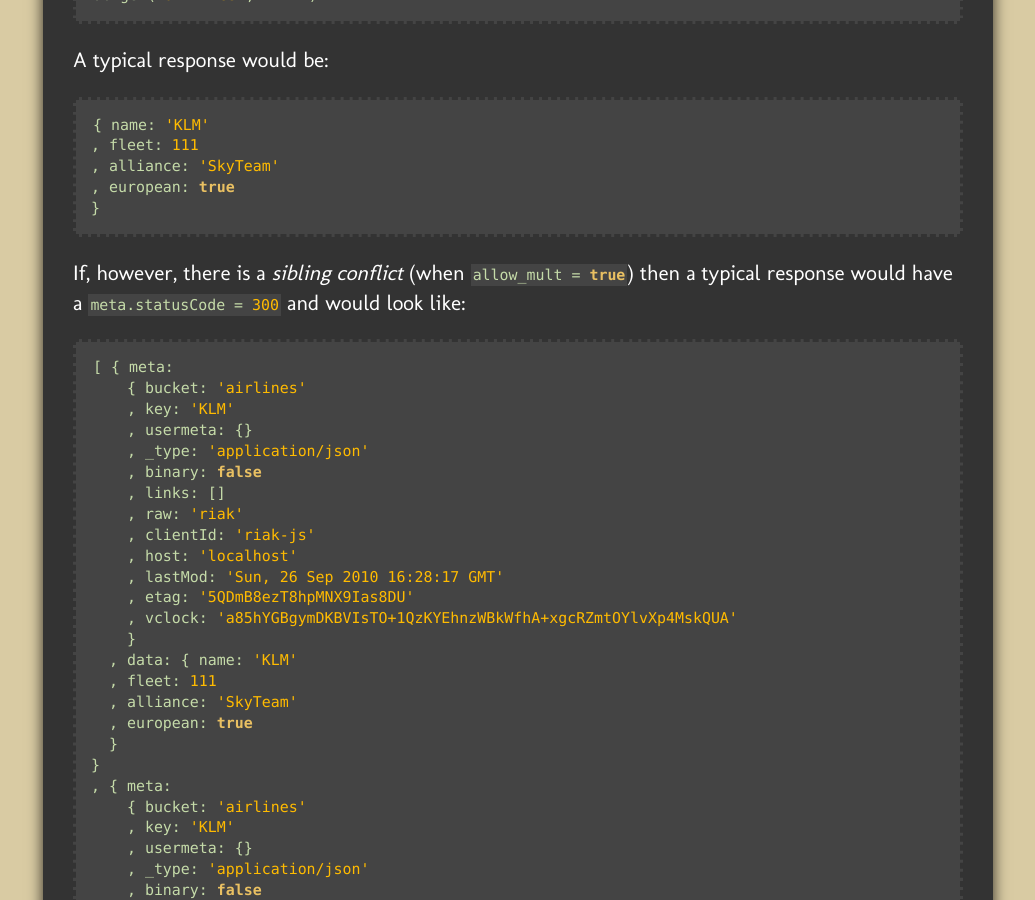
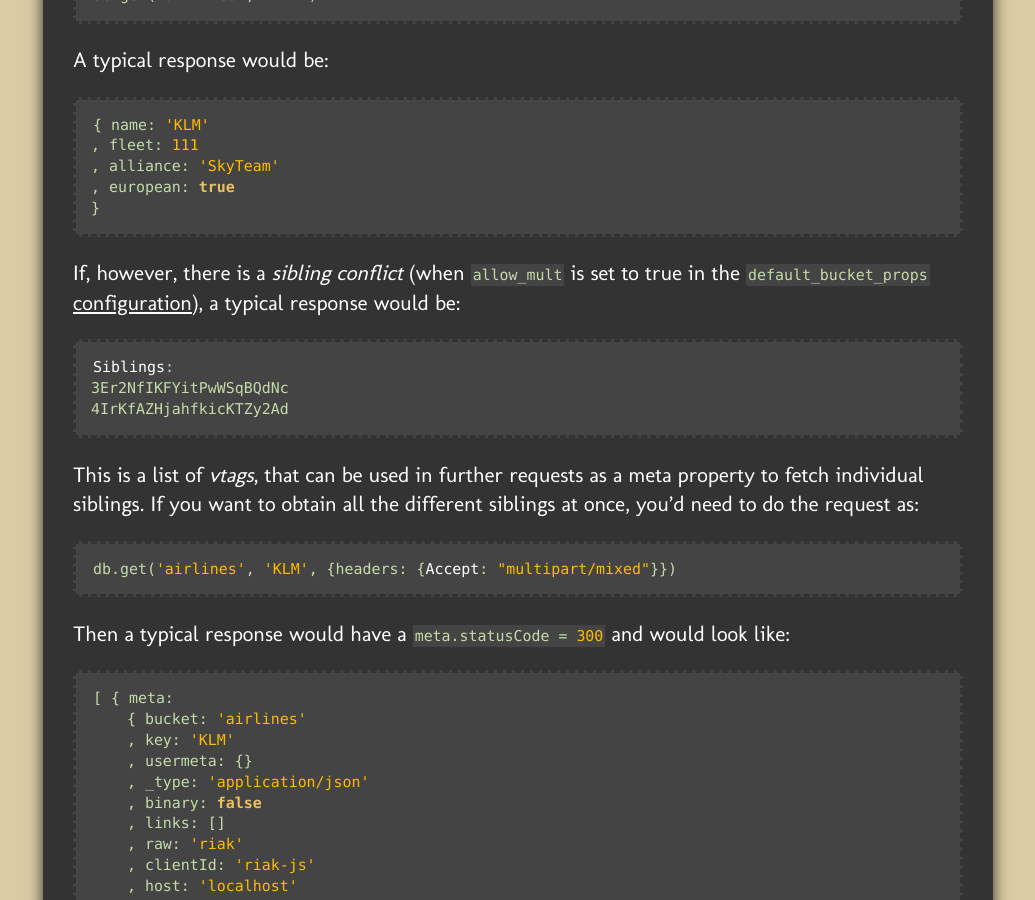
Before and after one commit to mostlyserious/riak-js, a Jekyll site: the page built from index.md, in a window 1280 px wide and 900 px high, scrolled down 3733 px. Shown: the whole window, without its empty margins (122-1157 px from the left). Built offline with Jekyll 4.4.1, drawn with Linux system fonts in a browser that asks for light colours.

Commit message:
Added better documentation for handling sibling conflicts

```diff
--- a/index.md
+++ b/index.md
@@ -142,7 +142,17 @@ A typical response would be:
     , european: true
     }
 
-If, however, there is a *sibling conflict* (when `allow_mult = true`) then a typical response would have a `meta.statusCode = 300` and would look like:
+If, however, there is a *sibling conflict* (when `allow_mult` is set to true in the `default_bucket_props` [configuration](http://docs.basho.com/riak/latest/references/Configuration-Files/#app-config)), a typical response would be:
+
+    Siblings:
+    3Er2NfIKFYitPwWSqBQdNc
+    4IrKfAZHjahfkicKTZy2Ad
+
+This is a list of *vtags*, that can be used in further requests as a meta property to fetch individual siblings. If you want to obtain all the different siblings at once, you'd need to do the request as:
+
+    db.get('airlines', 'KLM', {headers: {Accept: "multipart/mixed"}})
+
+Then a typical response would have a `meta.statusCode = 300` and would look like:
 
     [ { meta:
         { bucket: 'airlines'
```
